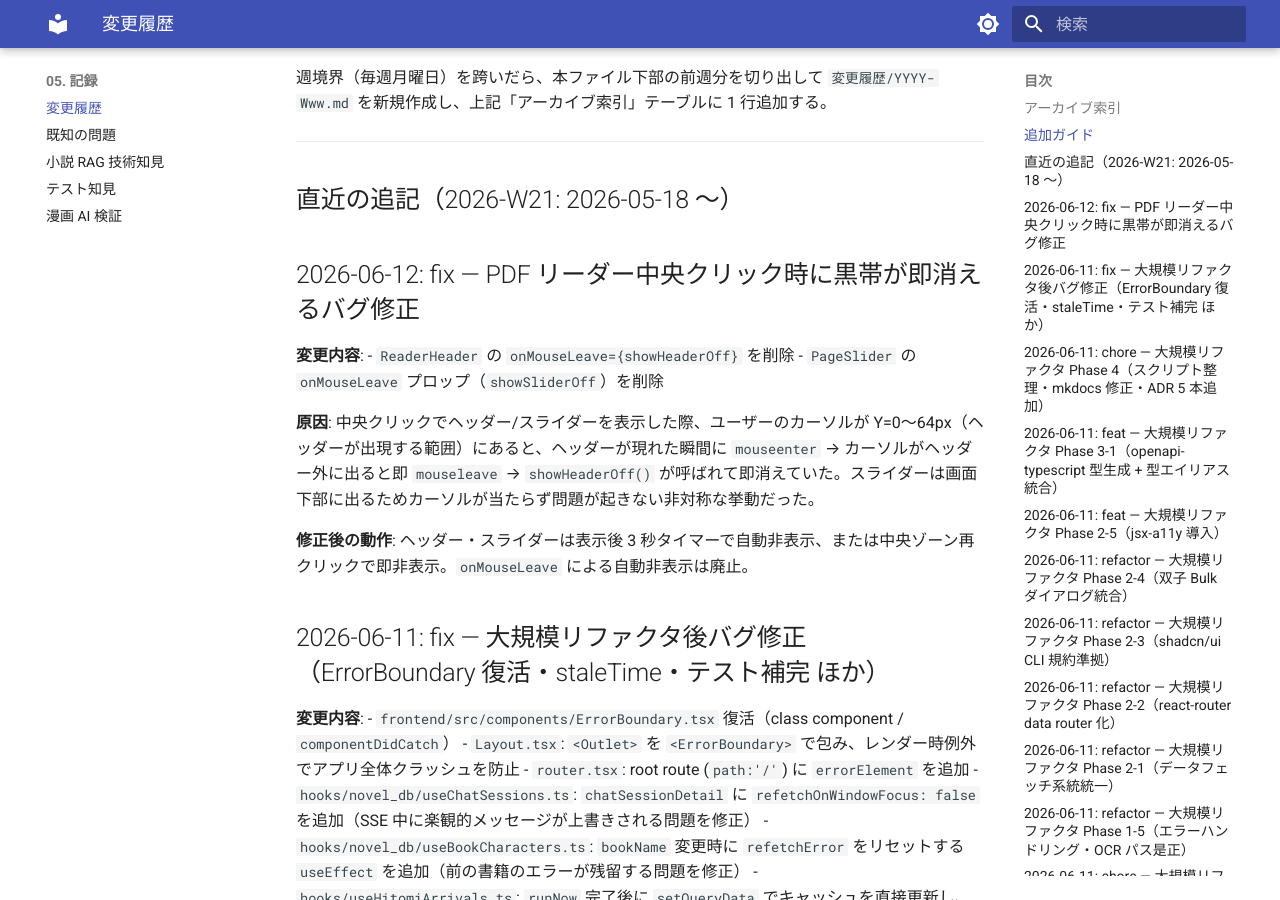
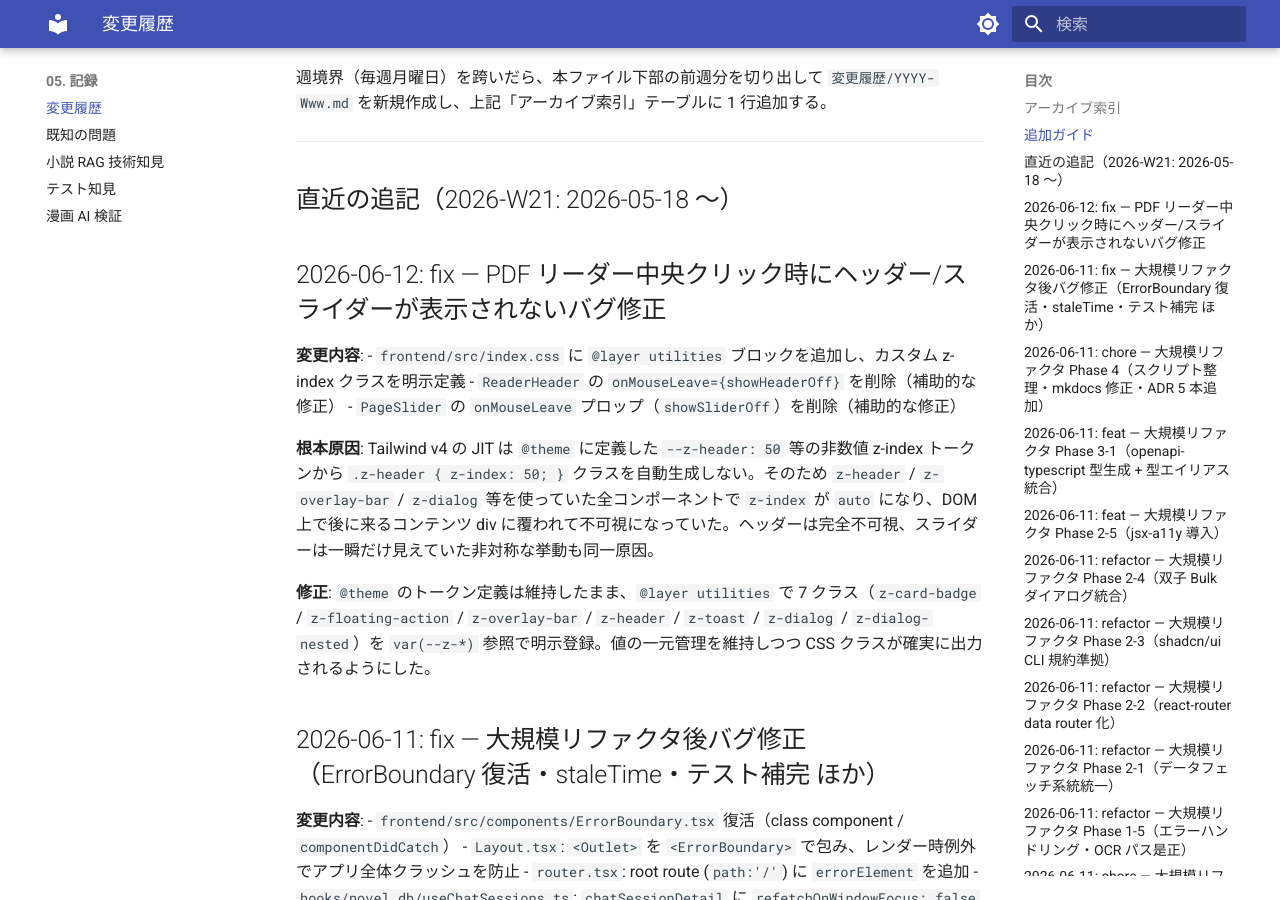
Before and after one commit to kkmmyr/Pic2PDF_Viewer, an MkDocs documentation site: the page built from docs/05_記録/変更履歴.md, in a window 1280 px wide and 900 px high, scrolled down 1156 px. Built offline with MkDocs 1.6.1 and Material for MkDocs 9.7.7, drawn with Linux system fonts in a browser that asks for light colours.

Commit message:
fix(frontend): Tailwind v4 カスタム z-index クラスが未生成だった問題を修正
@theme の --z-* トークンから非数値クラス（z-header / z-overlay-bar / z-dialog 等）が
JIT に自動生成されず z-index が auto のままになっていた。
@layer utilities で 7 クラスを明示定義し、全コンポーネントの z-index を正常化。

これにより PDF リーダーの中央クリック時にヘッダー・スライダーが表示されないバグが解消。

Co-Authored-By: Claude Sonnet 4.6 <noreply@anthropic.com>

```diff
--- a/docs/05_記録/変更履歴.md
+++ b/docs/05_記録/変更履歴.md
@@ -29,15 +29,16 @@
 
 ## 直近の追記（2026-W21: 2026-05-18 〜）
 
-## 2026-06-12: fix — PDF リーダー中央クリック時に黒帯が即消えるバグ修正
+## 2026-06-12: fix — PDF リーダー中央クリック時にヘッダー/スライダーが表示されないバグ修正
 
 **変更内容**:
-- `ReaderHeader` の `onMouseLeave={showHeaderOff}` を削除
-- `PageSlider` の `onMouseLeave` プロップ（`showSliderOff`）を削除
-
-**原因**: 中央クリックでヘッダー/スライダーを表示した際、ユーザーのカーソルが Y=0〜64px（ヘッダーが出現する範囲）にあると、ヘッダーが現れた瞬間に `mouseenter` → カーソルがヘッダー外に出ると即 `mouseleave` → `showHeaderOff()` が呼ばれて即消えていた。スライダーは画面下部に出るためカーソルが当たらず問題が起きない非対称な挙動だった。
-
-**修正後の動作**: ヘッダー・スライダーは表示後 3 秒タイマーで自動非表示、または中央ゾーン再クリックで即非表示。`onMouseLeave` による自動非表示は廃止。
+- `frontend/src/index.css` に `@layer utilities` ブロックを追加し、カスタム z-index クラスを明示定義
+- `ReaderHeader` の `onMouseLeave={showHeaderOff}` を削除（補助的な修正）
+- `PageSlider` の `onMouseLeave` プロップ（`showSliderOff`）を削除（補助的な修正）
+
+**根本原因**: Tailwind v4 の JIT は `@theme` に定義した `--z-header: 50` 等の非数値 z-index トークンから `.z-header { z-index: 50; }` クラスを自動生成しない。そのため `z-header` / `z-overlay-bar` / `z-dialog` 等を使っていた全コンポーネントで `z-index` が `auto` になり、DOM 上で後に来るコンテンツ div に覆われて不可視になっていた。ヘッダーは完全不可視、スライダーは一瞬だけ見えていた非対称な挙動も同一原因。
+
+**修正**: `@theme` のトークン定義は維持したまま、`@layer utilities` で 7 クラス（`z-card-badge` / `z-floating-action` / `z-overlay-bar` / `z-header` / `z-toast` / `z-dialog` / `z-dialog-nested`）を `var(--z-*)` 参照で明示登録。値の一元管理を維持しつつ CSS クラスが確実に出力されるようにした。
 
 ## 2026-06-11: fix — 大規模リファクタ後バグ修正（ErrorBoundary 復活・staleTime・テスト補完 ほか）
 
```
Also changed, not shown: frontend/src/index.css (+29 -0 lines).
